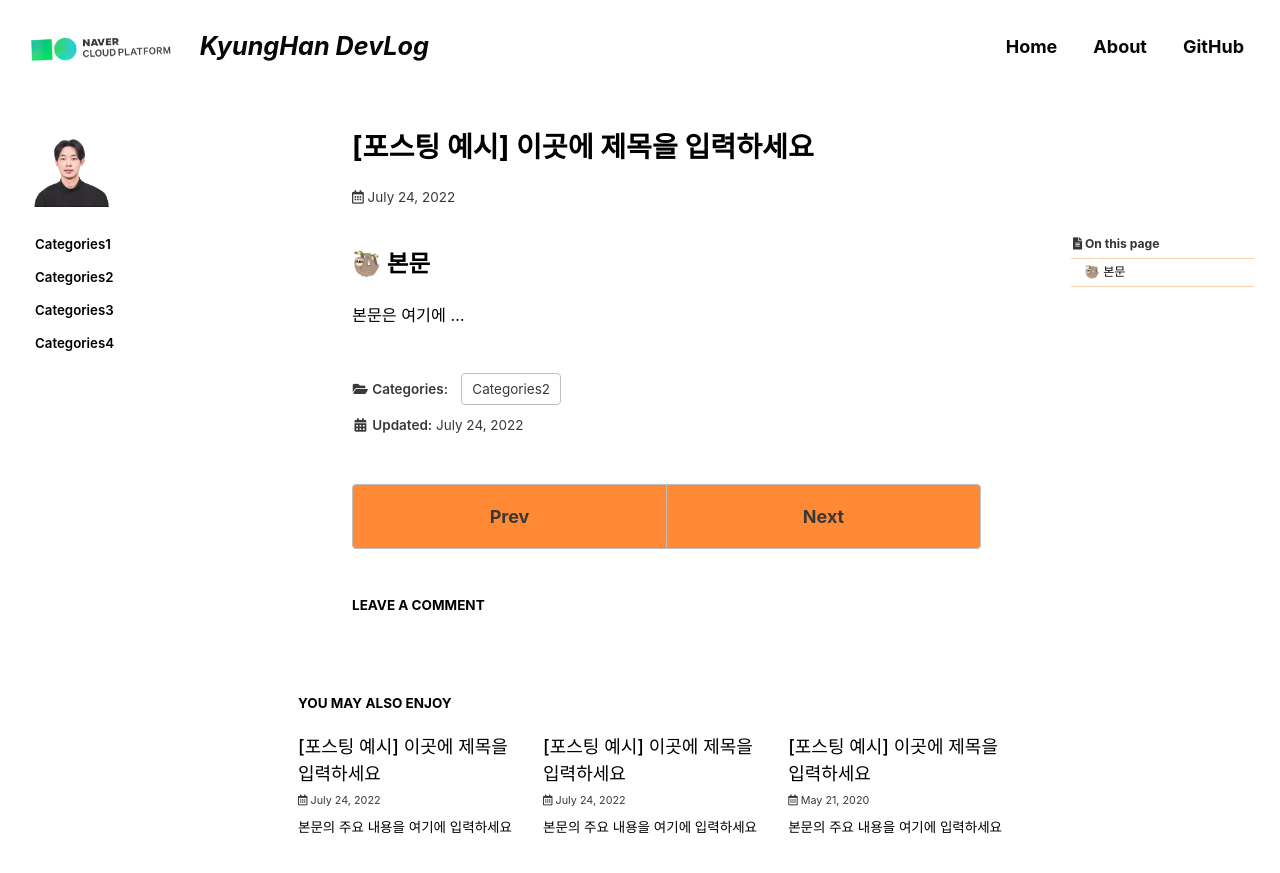
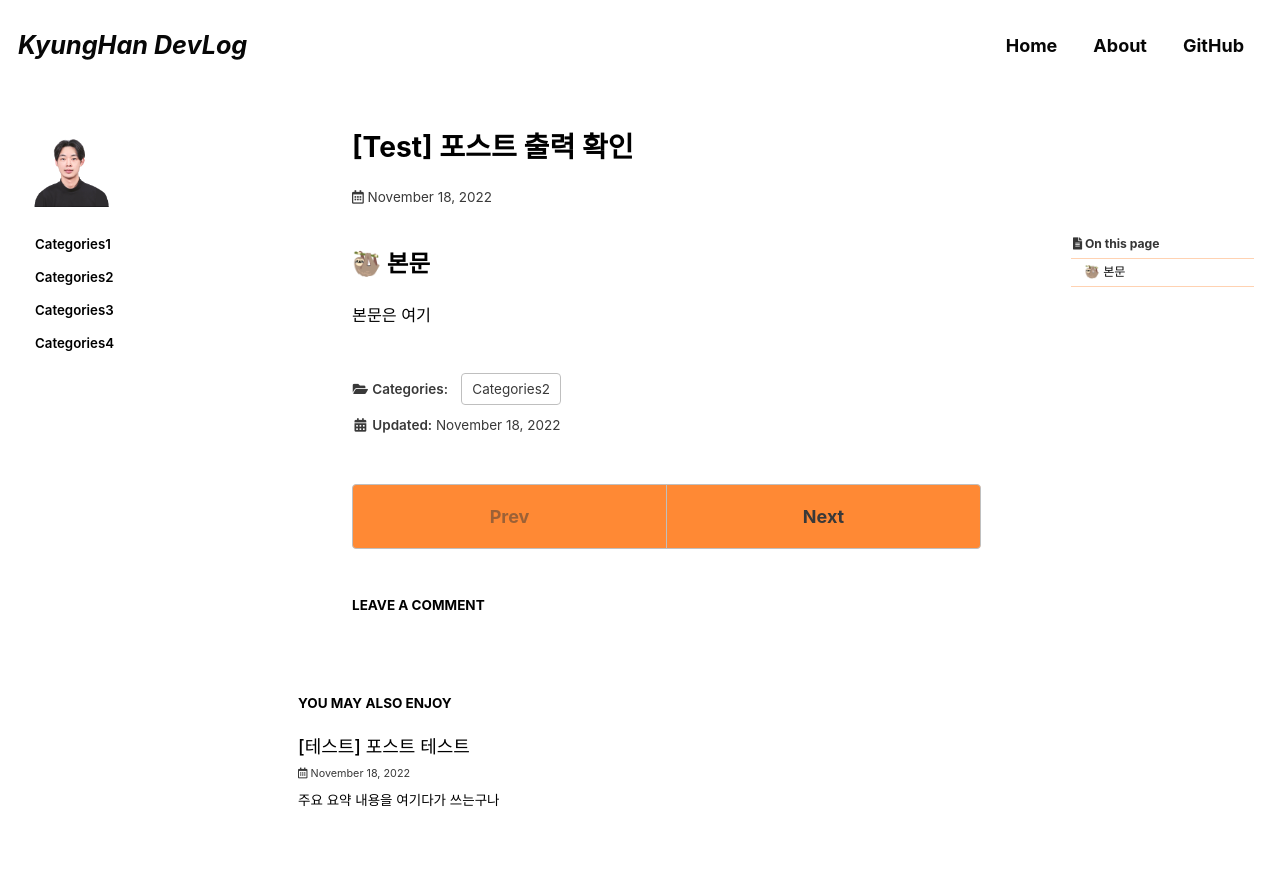
Before and after one commit to kyunghan1/kyunghan1.github.io, a Jekyll site: the page built from _posts/2022-11-18-categories-post-name-here-2.md, in a window 1280 px wide and 900 px high. Shown: the top 873 px of the window. Built offline with Jekyll 4.4.1, drawn with Linux system fonts in a browser that asks for light colours; cached includes are drawn as plain includes; some web fonts are replaced; comment, search, counter and statistics services are not loaded.

```diff
--- a/_config.yml
+++ b/_config.yml
@@ -29,7 +29,7 @@ baseurl: # the subpath of your site, e.g. "/blog"
 repository: "github.com/kyunghan1/kyunghan1.github.io" # GitHub Repo 이름
 teaser: #
 
-logo: /assets/images/logo2.png # 블로그명 앞에 로고 추가하고 싶을 경우 사용
+# logo: /assets/images/logo2.png # 블로그명 앞에 로고 추가하고 싶을 경우 사용
 masthead_title: # overrides the website title displayed in the masthead, use " " for no title
 # breadcrumbs            : false # true, false (default)
 words_per_minute: 200
--- a/_posts/2022-07-24-categories-post-name-here-2.md
+++ /dev/null
@@ -1,21 +0,0 @@
----
-title: "[포스팅 예시] 이곳에 제목을 입력하세요"
-excerpt: "본문의 주요 내용을 여기에 입력하세요"
-
-categories:
-  - Categories2
-tags:
-  - [tag1, tag2]
-
-permalink: /categories2/post-name-here-2/
-
-toc: true
-toc_sticky: true
-
-date: 2022-07-24
-last_modified_at: 2022-07-24
----
-
-## 🦥 본문
-
-본문은 여기에 ...
--- a/_posts/2022-07-24-categories-post-name-here-3.md
+++ /dev/null
@@ -1,21 +0,0 @@
----
-title: "[포스팅 예시] 이곳에 제목을 입력하세요"
-excerpt: "본문의 주요 내용을 여기에 입력하세요"
-
-categories:
-  - Categories3
-tags:
-  - [tag1, tag2]
-
-permalink: /categories3/post-name-here-3/
-
-toc: true
-toc_sticky: true
-
-date: 2022-07-24
-last_modified_at: 2022-07-24
----
-
-## 🦥 본문
-
-본문은 여기에 ...
--- a/_posts/2022-07-24-categories-post-name-here-4.md
+++ /dev/null
@@ -1,21 +0,0 @@
----
-title: "[포스팅 예시] 이곳에 제목을 입력하세요"
-excerpt: "본문의 주요 내용을 여기에 입력하세요"
-
-categories:
-  - Categories4
-tags:
-  - [tag1, tag2]
-
-permalink: /categories4/post-name-here-4/
-
-toc: true
-toc_sticky: true
-
-date: 2022-07-24
-last_modified_at: 2022-07-24
----
-
-## 🦥 본문
-
-본문은 여기에 ...
--- a/_posts/2022-07-24-categories-post-name-here.md
+++ /dev/null
@@ -1,21 +0,0 @@
----
-title: "[포스팅 예시] 이곳에 제목을 입력하세요"
-excerpt: "본문의 주요 내용을 여기에 입력하세요"
-
-categories:
-  - Categories1
-tags:
-  - [tag1, tag2]
-
-permalink: /categories1/post-name-here/
-
-toc: true
-toc_sticky: true
-
-date: 2020-05-21
-last_modified_at: 2021-10-09
----
-
-## 🦥 본문
-
-본문은 여기에 ...
--- /dev/null
+++ b/_posts/2022-11-18-categories-post-name-here-2.md
@@ -0,0 +1,21 @@
+---
+title: "[Test] 포스트 출력 확인"
+excerpt: "하이"
+
+categories:
+  - Categories2
+tags:
+  - [tag1, tag2]
+
+permalink: /categories2/post-name-here-2/
+
+toc: true
+toc_sticky: true
+
+date: 2022-11-18
+last_modified_at: 2022-11-18
+---
+
+## 🦥 본문
+
+본문은 여기
--- /dev/null
+++ b/_posts/2022-11-18-categories-post-name-here.md
@@ -0,0 +1,21 @@
+---
+title: "[테스트] 포스트 테스트"
+excerpt: "주요 요약 내용을 여기다가 쓰는구나"
+
+categories:
+  - Categories1
+tags:
+  - [tag1, tag2]
+
+permalink: /categories1/post-name-here/
+
+toc: true
+toc_sticky: true
+
+date: 2022-11-18
+last_modified_at: 2022-11-18
+---
+
+## 🦥 본문
+
+포스트를 눌러서 들어오면 이게 보이는구나
```
